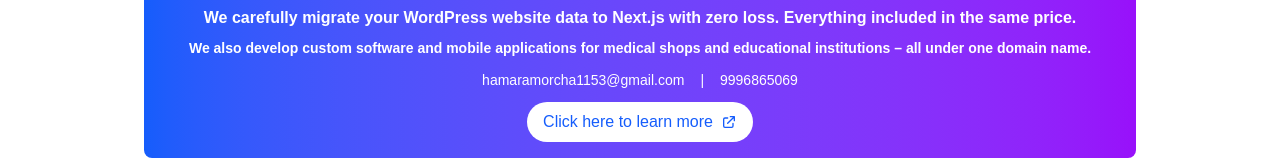
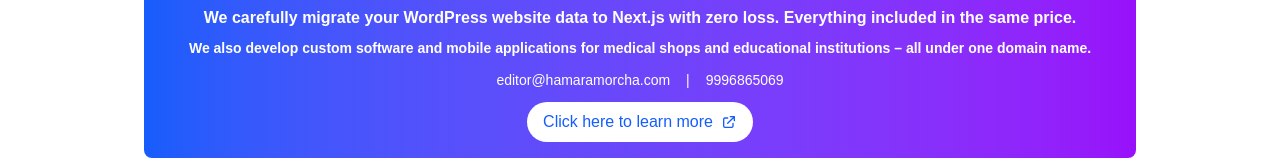
Before and after one commit to kp1153/hamaramorcha, a Next.js app: page /team in a window 1280 px wide. Shown: the part 1287-1447 px from the top of the page. Built offline with nearby package versions, Linux system fonts and the light colour scheme.

Commit message:
force deploy

```diff
--- a/app/team/[slug]/page.js
+++ b/app/team/[slug]/page.js
@@ -27,7 +27,7 @@
     role: "संपादक",
     photo: "/images/3.jpeg",
     address: "शुक्ला सदन, ग्रामः बैदौला-272189, सिद्धार्थनगर।",
-    email: "vandana@hamaramorcha.com",
+    email: "editor@hamaramorcha.com",
     slug: "vandana-shukla",
   },
   {
@@ -37,7 +37,7 @@
     photo: "/images/4.jpg",
     address: "तिवारी भवन, ग्रामः गहरपुर, पोस्टः पुआरीकलाँ-221202, वाराणसी।",
     phone: "9996865069",
-    email: "hamaramorcha1153@gmail.com",
+    email: "kamta@hamaramorcha.com",
     slug: "kamta-prasad",
   },
   {
@@ -63,7 +63,6 @@
     role: "विशेष प्रतिनिधि",
     designation: "नार्थ-ईस्ट",
     photo: "/images/ankita.jpg",
-    email: "ankita@hamaramorcha.com",
     slug: "ankita-shukla",
   },
   {
--- a/app/team/page.js
+++ b/app/team/page.js
@@ -26,7 +26,7 @@
     role: "संपादक",
     photo: "/images/3.jpeg",
     address: "शुक्ला सदन, ग्रामः बैदौला-272189, सिद्धार्थनगर।",
-    email: "vandana@hamaramorcha.com",
+    email: "editor@hamaramorcha.com",
     slug: "vandana-shukla",
   },
   {
--- a/components/Footer.js
+++ b/components/Footer.js
@@ -20,7 +20,7 @@
 
           <div className="flex flex-col sm:flex-row justify-center items-center gap-4 text-sm text-white mb-3">
             <div className="flex flex-col sm:flex-row items-center gap-2 sm:gap-4">
-              <span>hamaramorcha1153@gmail.com</span>
+              <span>editor@hamaramorcha.com</span>
               <span className="hidden sm:inline">|</span>
 
               <a
```
